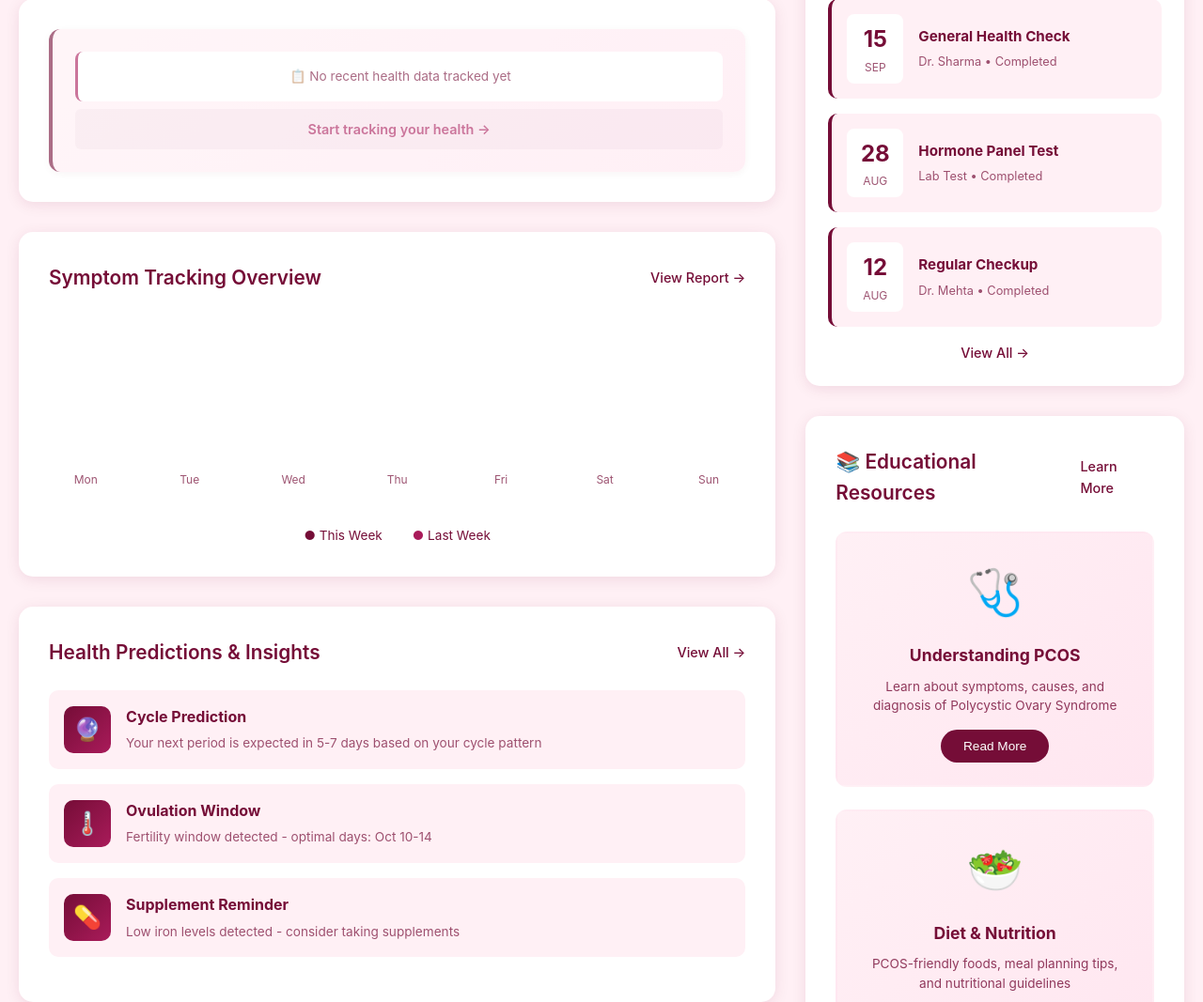
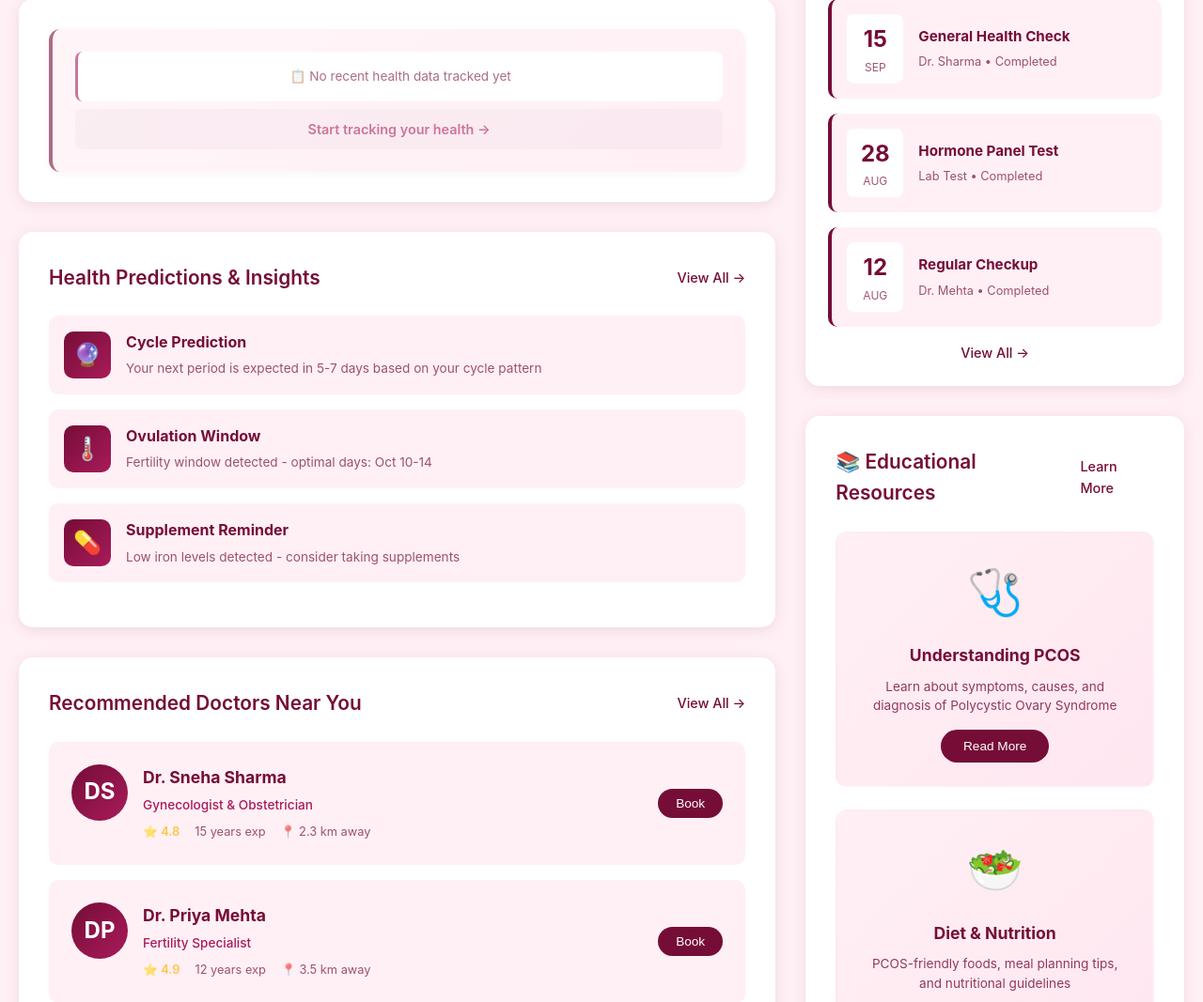
Before and after one commit to Gauriop/GYNAI-WEB, a Flask app: template Frontend/templates/dashboard.html in a window 1280 px wide. Shown: the part 722-1789 px from the top of the page at 94% size. Run offline with Flask 3, Linux system fonts and the light colour scheme; the template is opened without the code that fills it, so the values that code supplies are empty.

Commit message:
upadted dashboard

```diff
--- a/Frontend/templates/dashboard.html
+++ b/Frontend/templates/dashboard.html
@@ -86,7 +86,7 @@
                         </div>
                     </div>
 
-                    <div class="chart-section">
+                    <!-- <div class="chart-section">
                         <div class="section-header">
                             <h3 class="section-title">Symptom Tracking Overview</h3>
                             <a href="tracker.html" class="view-report-btn">View Report →</a>
@@ -96,7 +96,7 @@
                             <div><span style="color: #750D37;">●</span> This Week</div>
                             <div><span style="color: #a91b5a;">●</span> Last Week</div>
                         </div>
-                    </div>
+                    </div> -->
 
                     <div class="predictions-card">
                         <div class="section-header">
@@ -259,7 +259,7 @@
                             </div>
                         </div>
 
-                        <div class="faq-section">
+                        <!-- <div class="faq-section">
                             <h3 class="faq-title">❓ Frequently Asked Questions</h3>
                             <div class="faq-container">
                                 <div class="faq-item">
@@ -322,7 +322,7 @@
                                     </div>
                                 </div>
                             </div>
-                        </div>
+                        </div> -->
                     </div>
                 </div>
             </div>
```
Also changed, not shown: Frontend/templates/dashboard.js (line endings or trailing spaces).
